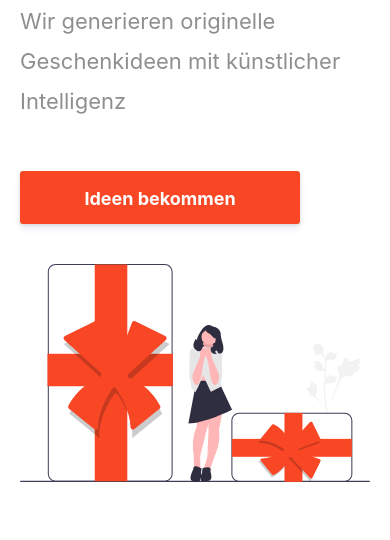
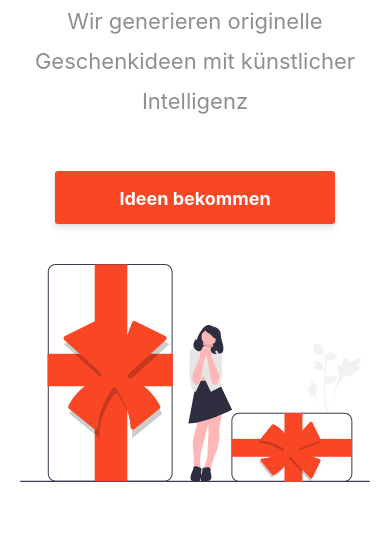
Before and after one commit to finnstue/heygifts, a plain HTML site: page index.html in a window 390 px wide. Shown: the part 304-844 px from the top of the page. Drawn offline with Linux system fonts and the light colour scheme.

Commit message:
text align

```diff
--- a/index.html
+++ b/index.html
@@ -140,12 +140,12 @@
         </div>
       </header>
       <section class="section">
-        <div class="container-lrg flex">
+        <div class="container-lrg flex mobile-text-center">
           <div class="flex flex-column col-6 center-vertical mb40">
             <h1 class="heading primary-color">Tolle Geschenkideen für deine Freunde und Familie</h1>
             <h2 class="subheading secondary-color mt20">Wir generieren originelle Geschenkideen mit künstlicher Intelligenz</h2>
             <div class="mt40">
-              <a href="" class="button mt10 buttonred mobile-text-center">
+              <a href="" class="button mobile-text-center mt10 buttonred mobile-text-center">
                 <span>Ideen bekommen</span>
               </a>
             </div>
```
